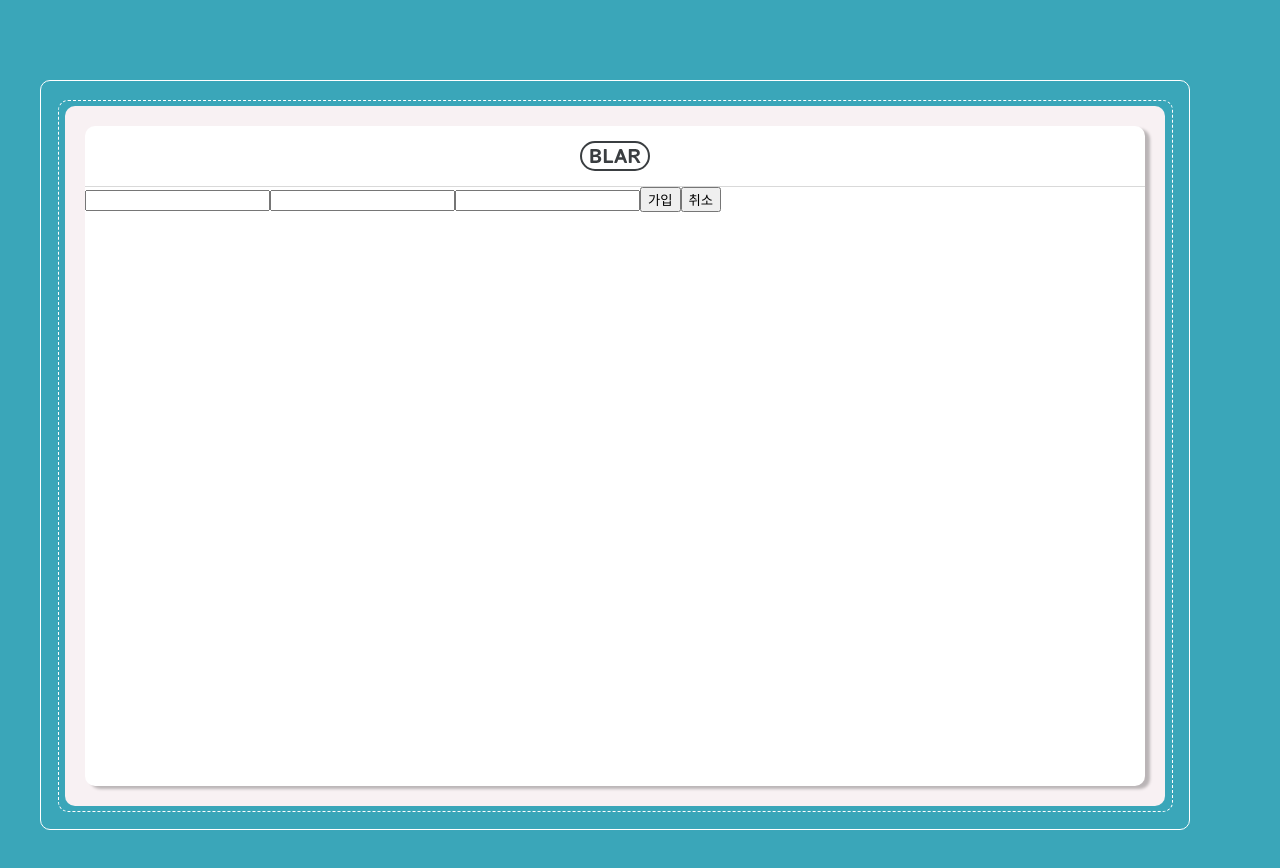
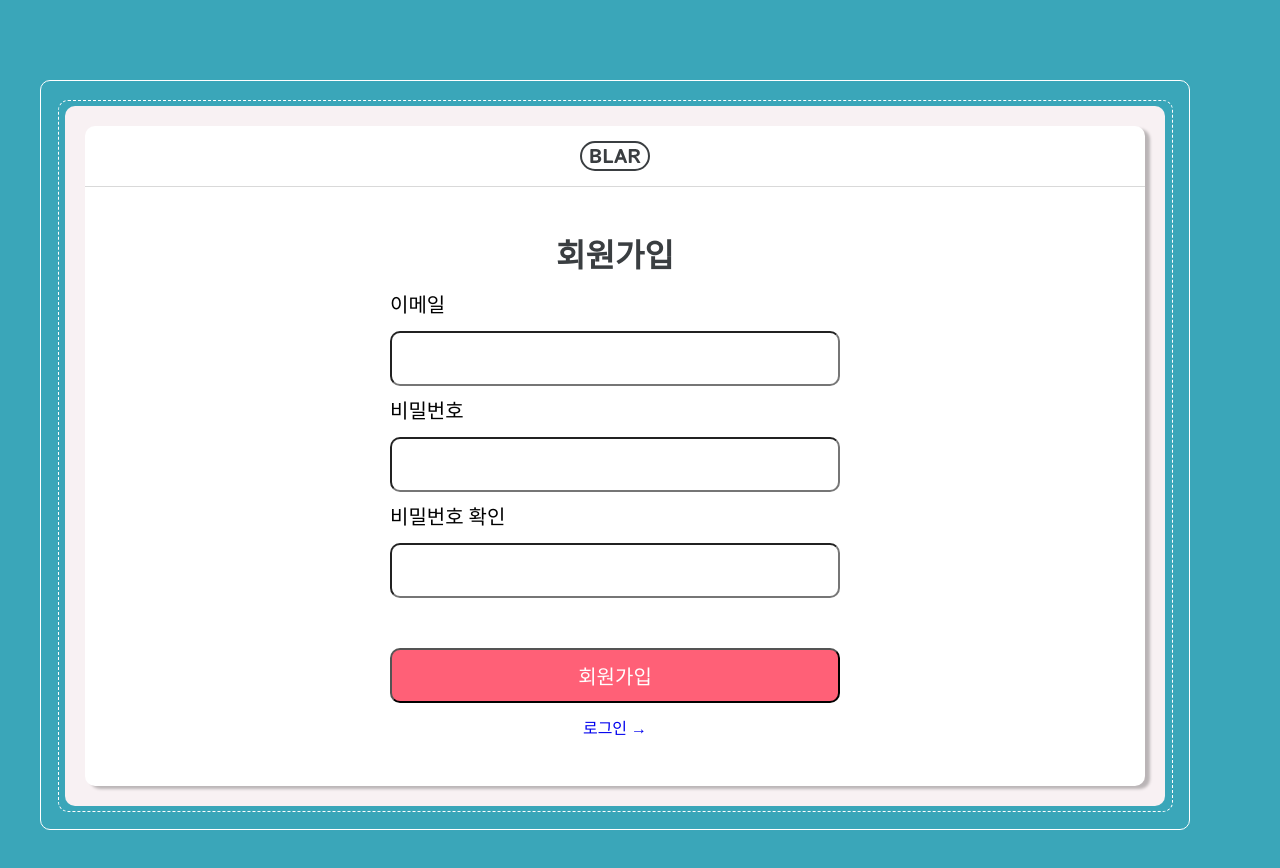
Before and after one commit to Naeil-Baeum-Camp-React/newsfeed-project, a React (Vite) app: page /join in a window 1280 px wide. Shown: the top 868 px of the page. Built offline with nearby package versions, Linux system fonts and the light colour scheme.

Commit message:
feat :  회원가입 스타일 완료

```diff
--- a/src/pages/Join/JoinPage.jsx
+++ b/src/pages/Join/JoinPage.jsx
@@ -1,10 +1,12 @@
 import { produce } from 'immer';
 import { useEffect, useReducer } from 'react';
-import { useNavigate } from 'react-router-dom';
+import { Link, useNavigate } from 'react-router-dom';
 
+import styled from 'styled-components';
 import supabase from '../../config/supabase';
 import { useUser } from '../../contexts/login.context';
 import { joinResolver } from '../../validation/userSchema';
+import { StJoinButton, StLoginContainer, StTitle, SterrorUl } from '../Login/LoginStyle';
 
 const VALIDATION = 'form-validation';
 const CREATE_FAIL = 'create-fail';
@@ -46,6 +48,7 @@ function JoinPage() {
     e.preventDefault();
     const formData = new FormData(e.target);
     const formDataObj = Object.fromEntries(formData.entries());
+    console.log(formDataObj);
 
     const errors = joinResolver(formDataObj);
     if (Object.keys(errors).length !== 0) {
@@ -81,39 +84,87 @@ function JoinPage() {
   }, [userData]);
 
   return (
-    <div>
-      {!submitStatus.email ? (
-        <>
-          <h3>{submitStatus.message}</h3>
-          <form onSubmit={handleSubmit}>
-            <input name="email" type="email" />
+    <StCustomLoginContainer>
+      <StTitle>회원가입</StTitle>
+      <StJoinForm onSubmit={handleSubmit}>
+        <StInputDiv>
+          <label htmlFor="email">이메일</label>
+          <SterrorUl>
             {submitStatus.vaildMessage['email'] &&
-              submitStatus.vaildMessage['email'].map((msg) => <span key={msg}>{msg}</span>)}
-            <input name="password" type="password" />
+              submitStatus.vaildMessage['email'].map((msg) => <li key={msg}>{msg}</li>)}
+          </SterrorUl>
+          <StInput id="email" name="email" type="email" />
+        </StInputDiv>
+
+        <StInputDiv>
+          <label htmlFor="password">비밀번호</label>
+          <SterrorUl>
             {submitStatus.vaildMessage['password'] &&
-              submitStatus.vaildMessage['password'].map((msg) => <span key={msg}>{msg}</span>)}
-            <input name="password2" type="password" />
+              submitStatus.vaildMessage['password'].map((msg) => <li key={msg}>{msg}</li>)}
+          </SterrorUl>
+          <StInput id="password" name="password" type="password" />
+        </StInputDiv>
+
+        <StInputDiv>
+          <label htmlFor="password2">비밀번호 확인</label>
+          <SterrorUl>
             {submitStatus.vaildMessage['password2'] &&
-              submitStatus.vaildMessage['password2'].map((msg) => <span key={msg}>{msg}</span>)}
-            <button type="submit">가입</button>
-            <button
-              type="button"
-              onClick={() => {
-                navigate(-1);
-              }}
-            >
-              취소
-            </button>
-          </form>
-        </>
-      ) : (
-        <div>
-          <h3>{submitStatus.message}</h3>
-          <h4>{submitStatus.email}</h4>
-        </div>
-      )}
-    </div>
+              submitStatus.vaildMessage['password2'].map((msg) => <li key={msg}>{msg}</li>)}
+          </SterrorUl>
+          <StInput id="password2" name="password2" type="password" />
+        </StInputDiv>
+
+        <StJoinDiv>
+          <StJoinButton type="submit">회원가입</StJoinButton>
+          <Link to="/login">로그인 &rarr;</Link>
+        </StJoinDiv>
+      </StJoinForm>
+    </StCustomLoginContainer>
   );
 }
 
 export default JoinPage;
+
+const StCustomLoginContainer = styled(StLoginContainer)`
+  gap: 20px;
+  flex-grow: 1;
+  display: flex;
+  justify-content: center;
+  align-items: center;
+`;
+const StJoinForm = styled.form`
+  display: flex;
+  flex-direction: column;
+  gap: 15px;
+`;
+
+const StInputDiv = styled.div`
+  display: flex;
+  flex-direction: column;
+  justify-content: center;
+  align-items: start;
+  gap: 8px;
+  font-size: 20px;
+`;
+const StInput = styled.input`
+  /* flex-grow: 1; */
+  height: 55px;
+  width: 450px;
+  box-sizing: border-box;
+  gap: 10px;
+  padding: 0 10px;
+  border-radius: 10px;
+  font-size: 20px;
+`;
+const StJoinDiv = styled.div`
+  display: flex;
+  flex-direction: column;
+  align-items: center;
+  justify-content: center;
+  margin-top: 35px;
+  gap: 8px;
+  a {
+    margin-top: 10px;
+    font-weight: 500;
+  }
+`;
--- a/src/pages/Login/LoginPage.jsx
+++ b/src/pages/Login/LoginPage.jsx
@@ -5,7 +5,7 @@ import supabase from '../../config/supabase';
 import styled from 'styled-components';
 import { useUser } from '../../contexts/login.context';
 import { loginResolver } from '../../validation/userSchema';
-import { StJoinButton, StLoginContainer, StTitle } from './LoginStyle';
+import { StJoinButton, StLoginContainer, StTitle, SterrorUl } from './LoginStyle';
 
 function LoginPage() {
   const [messsages, setMessages] = useState(null);
@@ -47,18 +47,22 @@ function LoginPage() {
         <StInputSection>
           <StInputDiv>
             <label htmlFor="email">이메일</label>
+            <SterrorUl>
+              {messsages &&
+                messsages['email'] &&
+                messsages['email'].map((messsage) => <li key={messsage}>{messsage}</li>)}
+            </SterrorUl>
             <StInput id="email" name="email" type="email" />
-            {messsages &&
-              messsages['email'] &&
-              messsages['email'].map((messsage) => <li key={messsage}>{messsage}</li>)}
           </StInputDiv>
 
           <StInputDiv>
             <label htmlFor="password">비밀번호</label>
+            <SterrorUl>
+              {messsages &&
+                messsages['password'] &&
+                messsages['password'].map((messsage) => <li key={messsage}>{messsage}</li>)}
+            </SterrorUl>
             <StInput id="password" name="password" type="password" />
-            {messsages &&
-              messsages['password'] &&
-              messsages['password'].map((messsage) => <li key={messsage}>{messsage}</li>)}
           </StInputDiv>
         </StInputSection>
 
--- a/src/pages/Login/LoginStyle.jsx
+++ b/src/pages/Login/LoginStyle.jsx
@@ -20,7 +20,7 @@ export const StTitle = styled.h1`
   color: #3a3e41;
 `;
 
-export const StButtonBox = styled.div`
+export const StButtonBox = styled.button`
   width: 450px;
   height: 55px;
   display: flex;
@@ -47,3 +47,15 @@ export const StJoinButton = styled(StButtonBox)`
     filter: invert(100%);
   }
 `;
+
+export const SterrorUl = styled.ul`
+  display: flex;
+  gap: 6px;
+  li {
+    font-size: 10px;
+    font-weight: 700;
+    color: #ff4561;
+    list-style-type: none;
+    list-style: none;
+  }
+`;
--- a/src/styles/StyleComponents.jsx
+++ b/src/styles/StyleComponents.jsx
@@ -40,4 +40,7 @@ const AuthLogoHeader = styled.div`
   align-items: center;
   padding: 15px 0;
   border-bottom: 1px solid rgba(0, 0, 0, 0.15);
+  img {
+    cursor: pointer;
+  }
 `;
```
